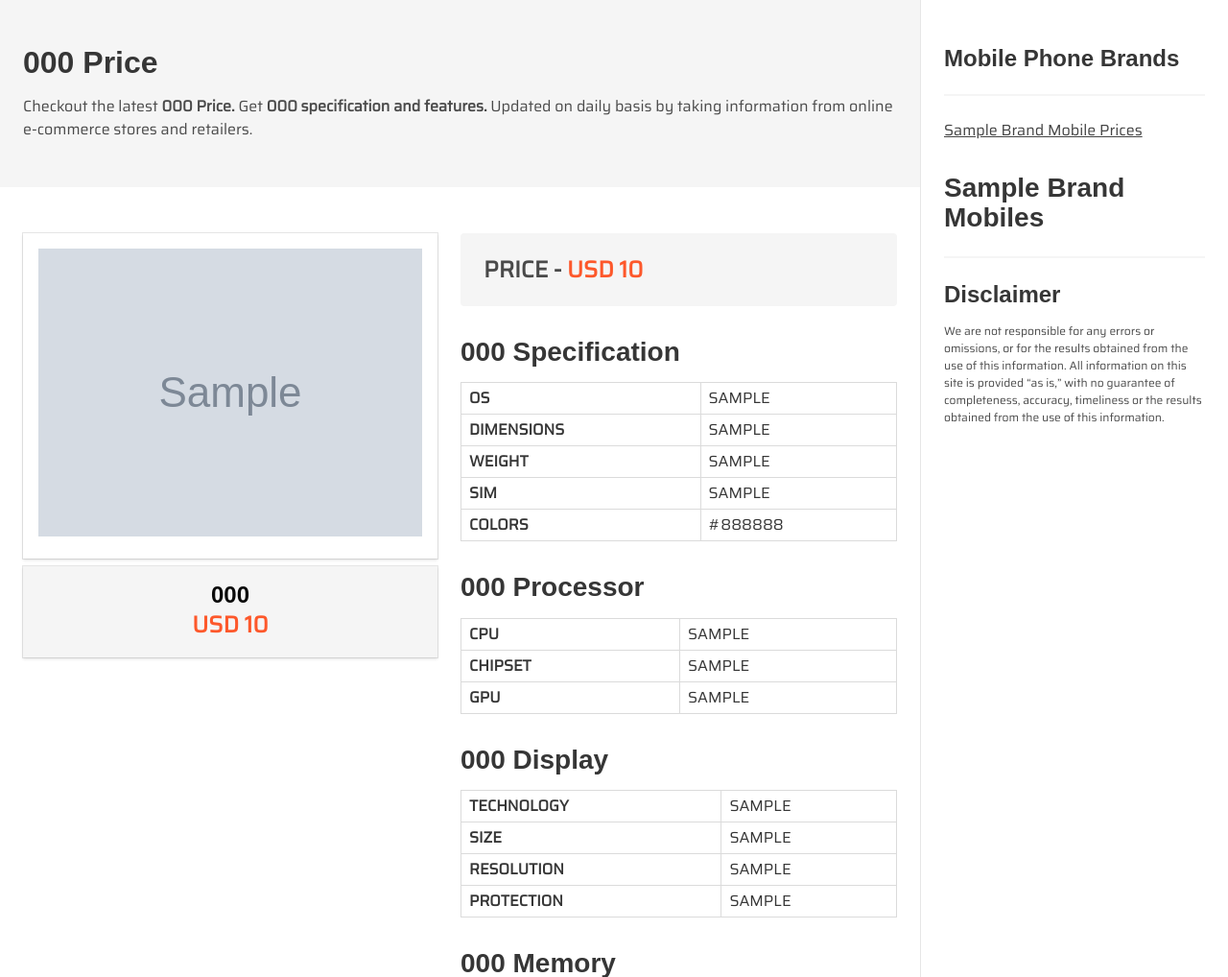
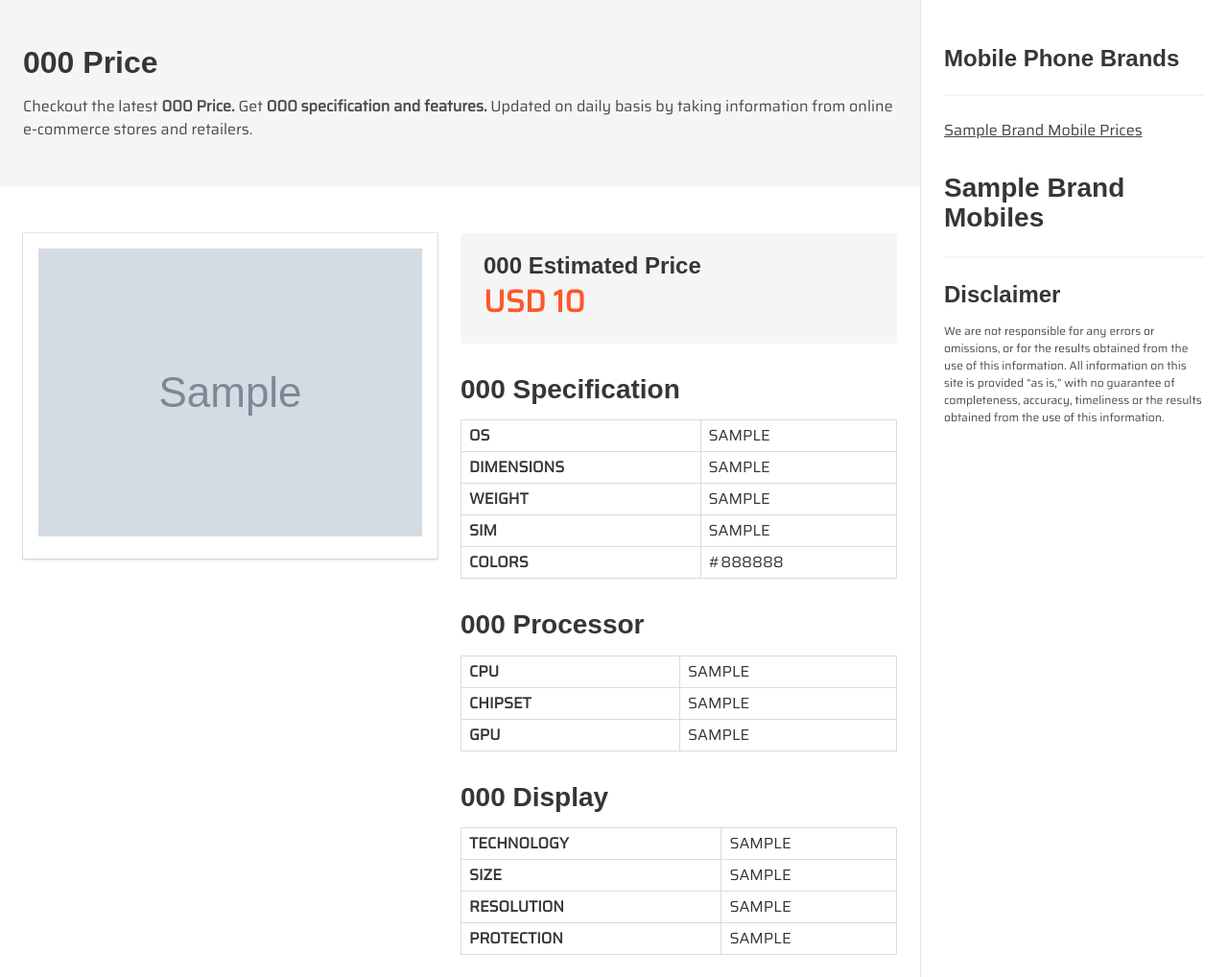
Before and after one commit to saqibrauf/gmt, a Django app: a page that uses mprices/templates/mprices/phone-detail.html in a window 1280 px wide. Shown: the part 65-1083 px from the top of the page at 96% size. Run offline with Django 3.2, Linux system fonts and the light colour scheme; tables that the repository leaves empty hold one stand-in row (values such as "Sample post"); grey boxes marked "Sample" are stand-in pictures; some libraries are stand-ins or nearby versions; some web fonts are replaced.

Commit message:
klds;go;reog

```diff
--- a/mprices/templates/mprices/phone-detail.html
+++ b/mprices/templates/mprices/phone-detail.html
@@ -22,7 +22,7 @@
 			<div class="box is-radiusless is-marginless has-text-centered">
 				<img src="{{phone.phone_image.url}}"" alt="{{phone.phone_model|title}}" itemprop="image" height="212">
 			</div>
-			<div class="box is-radiusless has-background-white-ter has-text-centered">
+			<div class="box is-radiusless has-background-white-ter has-text-centered is-hidden">
 				<h2 class="is-marginless is-size-4 has-text-black" itemprop="name">{{phone.phone_model|title}}</h2>
 				<p class="is-size-4 has-text-weight-bold has-text-primary is-marginless">USD {{phone.price|intcomma}}</p>
 				<p class="is-size-4 has-text-weight-bold has-text-primary">
@@ -34,9 +34,10 @@
 		</div>
 		<div class="column">
 			<div class="notification" itemprop="offers" itemscope itemtype="http://schema.org/Offer">
-				<p class="is-marginless is-size-4-desktop is-size-6-mobile has-text-weight-bold">PRICE - <span class="has-text-primary">USD {{phone.price|intcomma}}
+				<h2 class="is-marginless is-size-4-desktop is-size-6-mobile">{{ phone.phone_model|title }} Estimated Price</h2>
+				<p class="is-marginless is-size-3-desktop is-size-5-mobile has-text-weight-bold"><span class="has-text-primary">USD {{phone.price|intcomma}}
 					{% if request.session.location and request.session.currency != 'USD' %}
-							 - {{ request.session.currency }} {% multiply phone.price request.session.exchange %}</span>
+							, {{ request.session.currency }} {% multiply phone.price request.session.exchange %}</span>
 					{% endif %}
 				</p>
 				<meta itemprop="priceCurrency" content="USD" /><meta itemprop="price" content="{{phone.price}}" />
```
